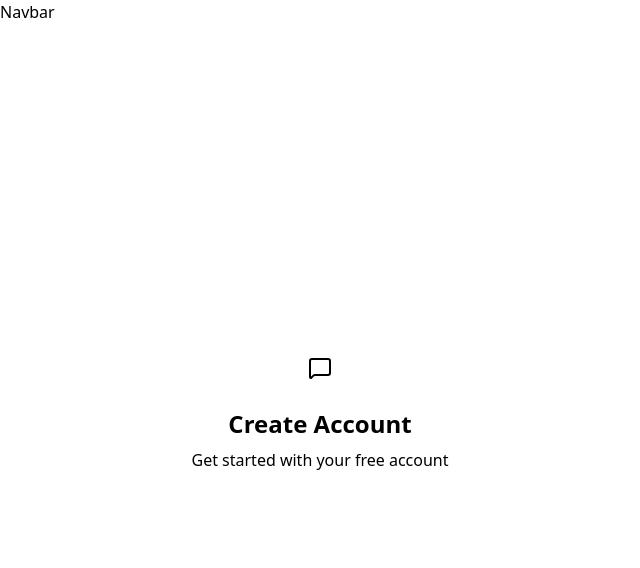
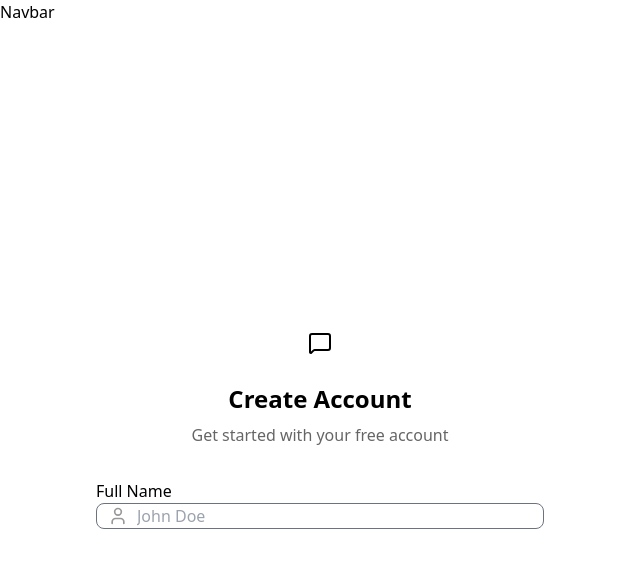
Before and after one commit to Luke7787/chat-app, a React app in the folder frontend/: page /signup in a window 1280 px wide. Shown: the top 568 px of the page, without its empty margins (0-640 px from the left). Built offline with nearby package versions, Linux system fonts and the light colour scheme; no server answers; the HTML template or start-up script is replaced by a standard one.

Commit message:
worked on frontend for signuppage

```diff
--- a/frontend/src/pages/SignUpPage.jsx
+++ b/frontend/src/pages/SignUpPage.jsx
@@ -1,6 +1,6 @@
 import { useState } from "react";
 import { useAuthStore } from "../store/useAuthStore";
-import { MessageSquare } from "lucide-react";
+import { MessageSquare, User } from "lucide-react";
 
 const SignUpPage = () => {
   const [showPassword, setShowPassword] = useState(false);
@@ -26,17 +26,37 @@ const SignUpPage = () => {
           {/* LOGO */}
           <div className="text-center mb-8">
             <div className="flex flex-col items-center gap-2 group">
-              <div className="size-12 rounded-xl bg-primary/10 flex items-center justify-center group-hover:bg-primary/20 transition-colors">
-                <MessageSquare className="size-6 text-primary" />
+              <div className="relative w-12 h-12 flex items-center justify-center">
+                <div className="absolute inset-0 bg-primary opacity-10 rounded-xl group-hover:opacity-20 transition-opacity"></div>
+                <MessageSquare className="w-6 h-6 text-primary relative z-10" />
               </div>
               <h1 className="text-2xl font-bold mt-2">Create Account</h1>
-              <p className="text-base-content/60">
+              <p className="text-base-content opacity-60">
                 Get started with your free account
               </p>
             </div>
           </div>
-
-          <form onSubmit={handleSubmit} className="space-y-6"></form>
+          <form onSubmit={handleSubmit} className="space-y-6">
+            <div className="form-control">
+              <label className="label">
+                <span className="label-text font-medium">Full Name</span>
+              </label>
+              <div className="relative">
+                <div className="absolute inset-y-0 left-0 pl-3 flex items-center pointer-events-none z-10">
+                  <User className="w-5 h-5 text-base-content opacity-40" />
+                </div>
+                <input
+                  type="text"
+                  className="input w-full pl-10 border border-solid border-gray-500 rounded-lg"
+                  placeholder="John Doe"
+                  value={formData.fullName}
+                  onChange={(e) =>
+                    setFormData({ ...formData, fullName: e.target.value })
+                  }
+                />
+              </div>
+            </div>
+          </form>
         </div>
       </div>
     </div>
```
